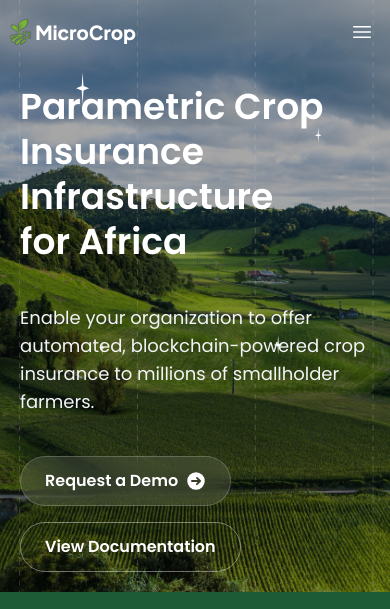
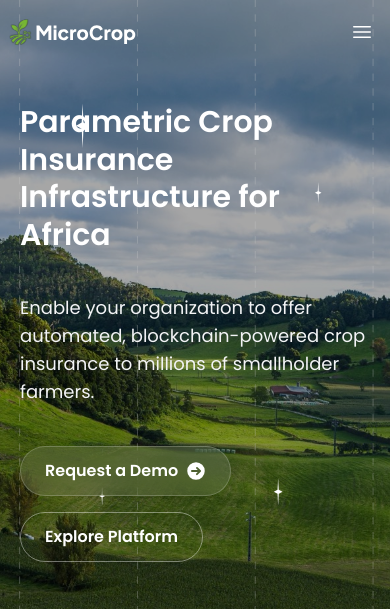
Before and after one commit to Microcrop-Protocol/micro-crop-1, a Next.js app: page / in a window 390 px wide. Shown: the top 609 px of the page. Built offline with nearby package versions, Linux system fonts and the light colour scheme.

Commit message:
fix: improve hero responsiveness with min-h-screen, mobile text sizing and hidden line breaks

```diff
--- a/components/HeroSection.tsx
+++ b/components/HeroSection.tsx
@@ -7,7 +7,7 @@ import { ArrowRightCircleIcon } from "@heroicons/react/16/solid";
 
 const HeroSection = () => {
   return (
-    <div className="relative h-full sm:h-screen">
+    <div className="relative min-h-screen">
       <Image
         src="/img/hero-bg.jpg"
         alt=""
@@ -36,11 +36,14 @@ const HeroSection = () => {
         <path d="M305 112L308.394 132.606L329 136L308.394 139.394L305 160L301.606 139.394L281 136L301.606 132.606L305 112Z" fill="white" />
       </svg>
       <Navbar />
-      <div className="flex flex-col md:flex-row items-center justify-start p-5  md:px-20 h-full">
+      <div className="flex flex-col md:flex-row items-center justify-start px-5 py-10 sm:p-8 md:px-20 h-full">
         <article className="text-white flex flex-col justify-around md:justify-center h-full">
           <div className="">
-            <h1 className="text-4xl md:text-7xl xl:text-8xl font-semibold leading-tight">
-              Parametric Crop Insurance <br /> Infrastructure <br />
+            <h1 className="text-3xl sm:text-4xl md:text-7xl xl:text-8xl font-semibold leading-tight">
+              Parametric Crop Insurance{' '}
+              <br className="hidden md:block" />
+              Infrastructure{' '}
+              <br className="hidden md:block" />
               for Africa
             </h1>
           </div>
@@ -59,7 +62,7 @@ const HeroSection = () => {
               href="#platform"
               className="inline-flex items-center gap-2 py-3 px-6 rounded-full text-white font-semibold hover:bg-white hover:text-black transition-all duration-300 border border-white/40 hover:border-white group w-fit"
             >
-              <span>View Documentation</span>
+              <span>Explore Platform</span>
             </Link>
           </div>
         </article>
```
